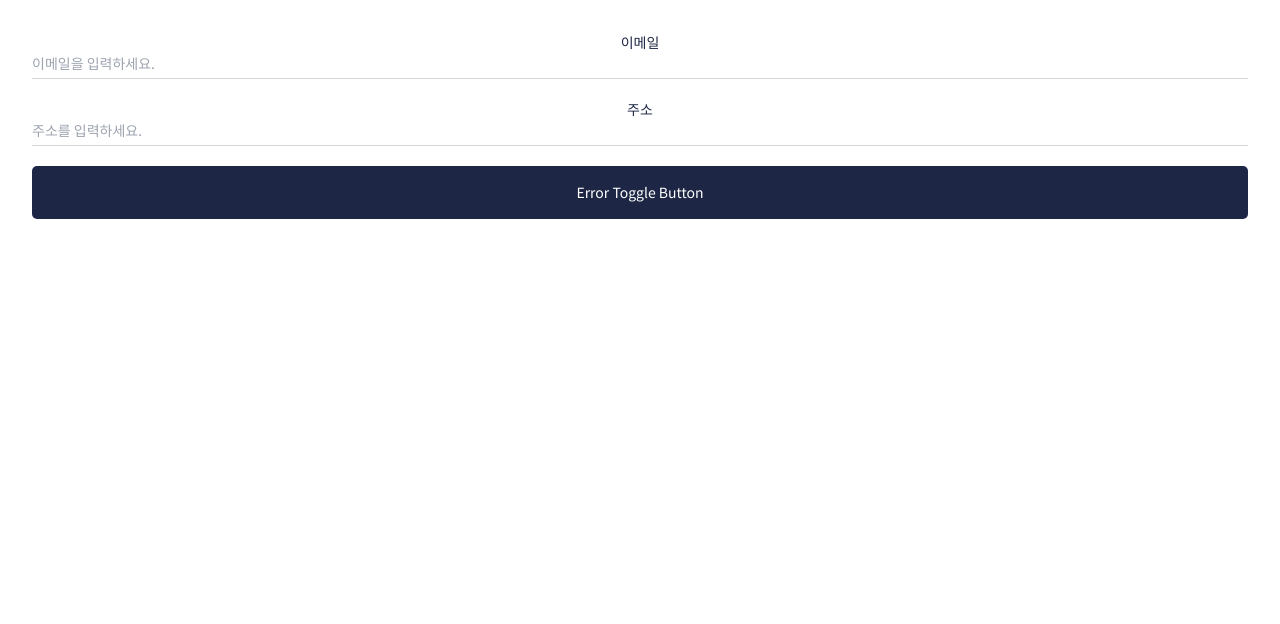
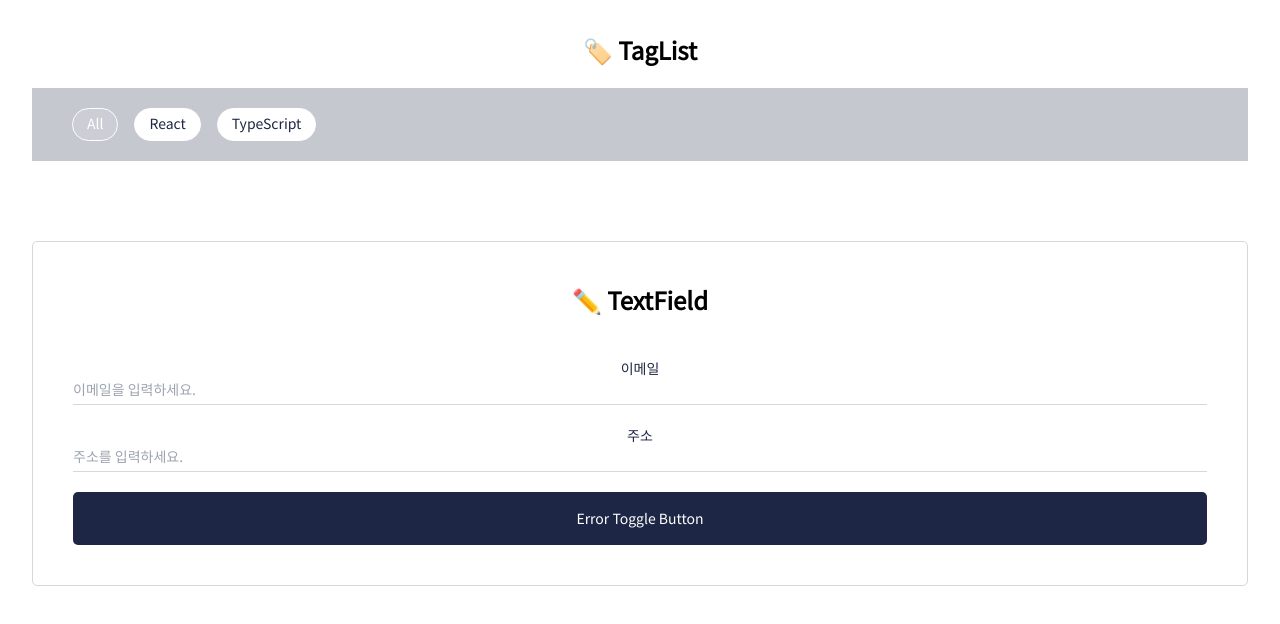
Before and after one commit to anjxxyi/react-ts-storybook, a React (Vite) app: page / in a window 1280 px wide. Shown: the top 624 px of the page. Built offline with nearby package versions, Linux system fonts and the light colour scheme.

Commit message:
Add tag list component

```diff
--- a/src/App.tsx
+++ b/src/App.tsx
@@ -3,12 +3,24 @@ import "./App.css";
 import DefaultTextField from "./components/DefaultTextField";
 import Label from "./components/Label";
 import PrimaryButton from "./components/PrimaryButton";
+import TagList from "./components/TagList";
 
 function App() {
   const [isError, setIsError] = useState(false);
 
   return (
     <>
+      <div className="mb-20">
+        <h1 className="font-bold text-2xl mb-5">🏷️ TagList</h1>
+        <div className=" bg-primary bg-opacity-25 px-10 py-5">
+          <TagList
+            tagList={["All", "React", "TypeScript"]}
+            onTagClick={console.log}
+          />
+        </div>
+      </div>
+      <div className="p-10 border border-solid border-mono300 bg-white rounded-primary-button">
+        <h1 className="font-bold text-2xl mb-10">✏️ TextField</h1>
         <div className="mb-5">
           <Label htmlFor="email">이메일</Label>
           <DefaultTextField
@@ -45,6 +57,7 @@ function App() {
             onClick={() => setIsError((prev) => !prev)}
           />
         </div>
+      </div>
     </>
   );
 }
--- a/src/components/TagButton.tsx
+++ b/src/components/TagButton.tsx
@@ -10,12 +10,12 @@ export default function TagButton({
   onClick,
 }: ITagButtonProps) {
   const buttonStyle = isChecked
-    ? "border-white text-white bg-darkO-opacity"
-    : "border-primary text-primary bg-white";
+    ? "text-white bg-darkO-opacity"
+    : "text-primary bg-white";
 
   return (
     <button
-      className={`rounded-tag-button px-3.5 pt-1 pb-1.5 border border-solid font-medium ${isChecked && buttonStyle}`}
+      className={`rounded-tag-button px-3.5 pt-1 pb-1.5 border border-solid border-white font-medium ${buttonStyle}`}
       onClick={onClick}
     >
       {children}
--- /dev/null
+++ b/src/components/TagList.tsx
@@ -0,0 +1,32 @@
+import { useState } from "react";
+import TagButton from "./TagButton";
+
+interface ITagListProps<T extends string> {
+  tagList: T[];
+  onTagClick: (tag: T) => void;
+}
+
+export default function TagList<T extends string>({
+  tagList,
+  onTagClick = () => {},
+}: ITagListProps<T>) {
+  const [selectedTag, setSelectedTag] = useState<T>(tagList[0]);
+
+  return (
+    <div className="flex gap-x-4" onClick={(event) => {
+      const eventTarget = event.target as HTMLButtonElement;
+      const tag = eventTarget.textContent as T;
+      onTagClick(tag);
+    }}>
+      {tagList.map((tag) => (
+        <TagButton
+          key={tag}
+          isChecked={tag === selectedTag}
+          onClick={() => setSelectedTag(tag)}
+        >
+          {tag}
+        </TagButton>
+      ))}
+    </div>
+  );
+}
```
Also changed, not shown: 1 other file (tests, documents, lock files or other folders). Lines whose indentation alone changed are shown as unchanged.
